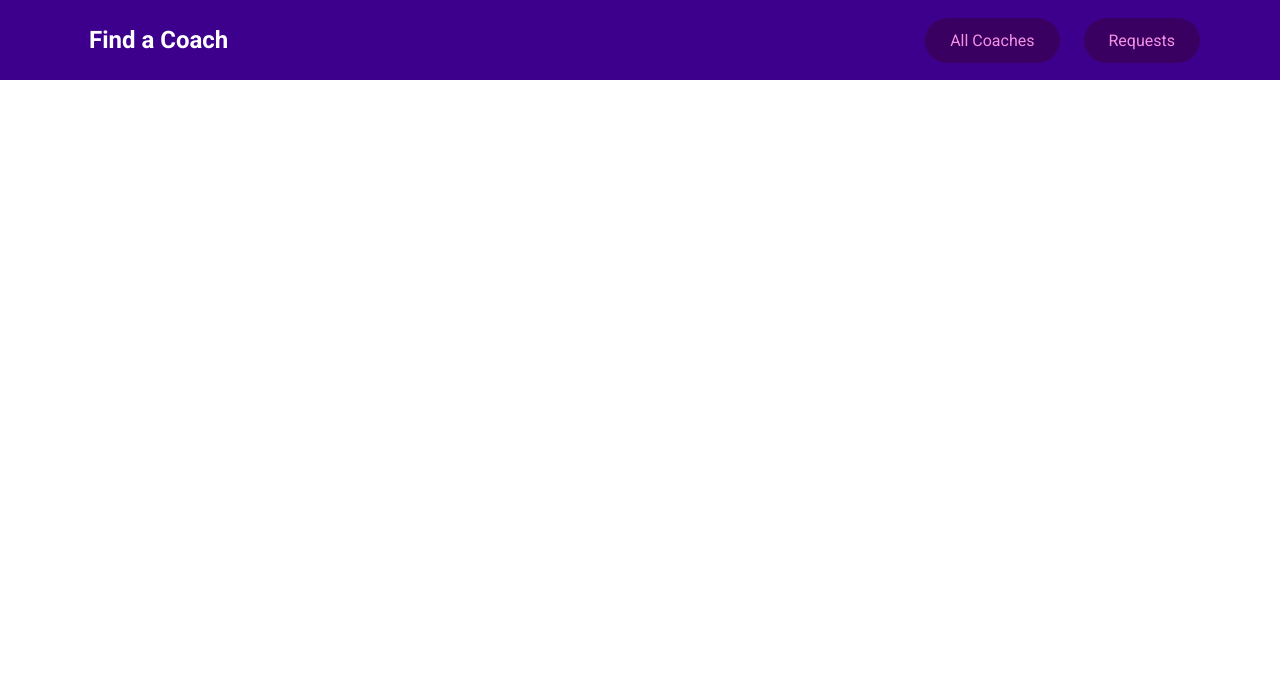
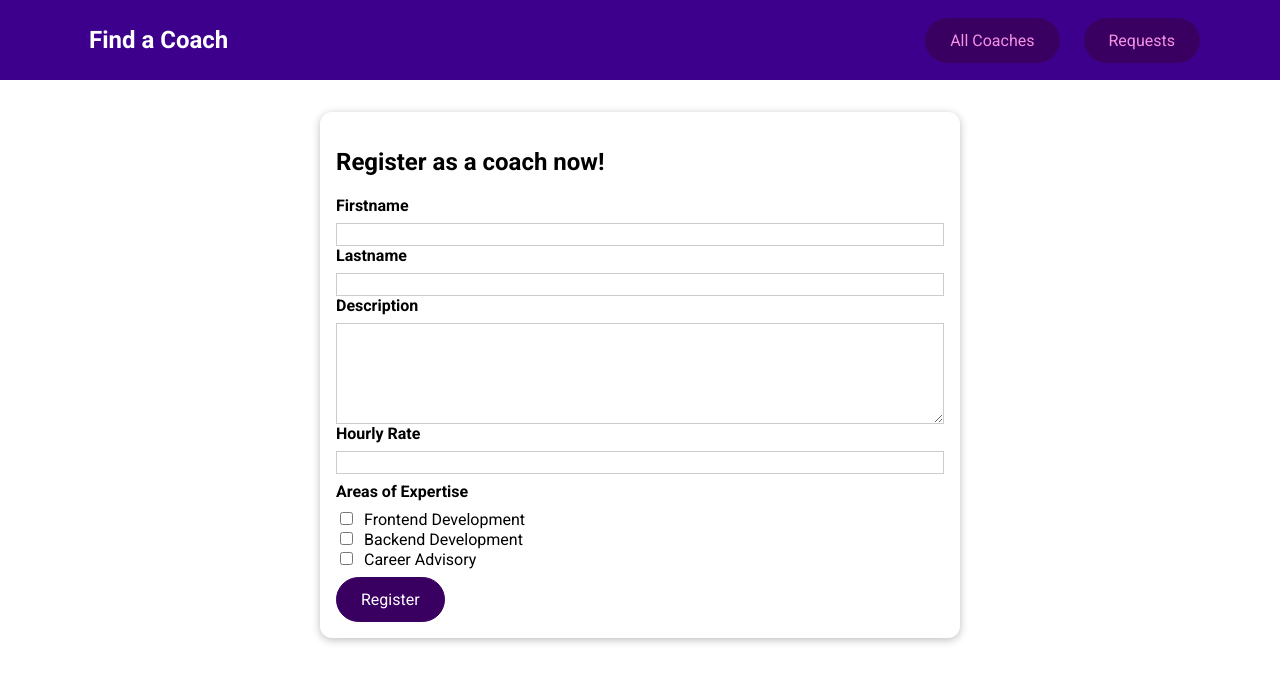
Before and after one commit to Morkachukzy/find-a-coach-web-app, a Vue app: page /register in a window 1280 px wide. Shown: the top 682 px of the page. Built offline with nearby package versions, Linux system fonts and the light colour scheme.

Commit message:
Added Coach Form and Coach Registration Component

```diff
--- /dev/null
+++ b/src/components/coaches/CoachForm.vue
@@ -0,0 +1,115 @@
+<template>
+  <form @submit.prevent=submitForm>
+    <div class='form-control'>
+      <label for='firstname'>Firstname</label>
+      <input type='text' id='firstname' v-model.trim='firstName'>
+      <label for='lastname'>Lastname</label>
+      <input type='text' id='lastname' v-model.trim='lastName'>
+      <label for='description'>Description</label>
+      <textarea name='description' cols='30' rows='5' id='description' v-model.trim='description'></textarea>
+      <label for='rate'>Hourly Rate</label>
+      <input type='number' id='rate' v-model.number='rate'>
+      <div class='form-control'>
+        <h3>Areas of Expertise</h3>
+        <div>
+          <input type='checkbox' id='frontend' value='frontend' v-model='areas'>
+          <label for='frontend'>Frontend Development</label>
+        </div>
+        <div>
+          <input type='checkbox' id='backend' value='backend' v-model='areas'>
+          <label for='backend'>Backend Development</label>
+        </div>
+        <div>
+          <input type='checkbox' id='career' value='career' v-model='areas'>
+          <label for='career'>Career Advisory</label>
+        </div>
+      </div>
+    </div>
+      <base-button>Register</base-button>
+  </form>
+</template>
+
+<script>
+export default {
+  name: 'CoachForm',
+  data() {
+    return {
+      firstName: '',
+      lastName: '',
+      description: '',
+      rate: null,
+      areas: []
+    };
+  },
+  methods: {
+    submitForm() {
+      const formData = {
+        first: this.firstName,
+        last: this.lastName,
+        desc: this.description,
+        rate: this.rate,
+        areas: this.areas
+      };
+      console.log(formData);
+
+    }
+  }
+};
+</script>
+
+<style scoped>
+.form-control {
+  margin: 0.5rem 0;
+}
+
+label {
+  font-weight: bold;
+  display: block;
+  margin-bottom: 0.5rem;
+}
+
+input[type='checkbox'] + label {
+  font-weight: normal;
+  display: inline;
+  margin: 0 0 0 0.5rem;
+}
+
+input,
+textarea {
+  display: block;
+  width: 100%;
+  border: 1px solid #ccc;
+  font: inherit;
+}
+
+input:focus,
+textarea:focus {
+  background-color: #f0e6fd;
+  outline: none;
+  border-color: #3d008d;
+}
+
+input[type='checkbox'] {
+  display: inline;
+  width: auto;
+  border: none;
+}
+
+input[type='checkbox']:focus {
+  outline: #3d008d solid 1px;
+}
+
+h3 {
+  margin: 0.5rem 0;
+  font-size: 1rem;
+}
+
+.invalid label {
+  color: red;
+}
+
+.invalid input,
+.invalid textarea {
+  border: 1px solid red;
+}
+</style>
--- a/src/views/coaches/CoachRegistration.vue
+++ b/src/views/coaches/CoachRegistration.vue
@@ -1,10 +1,19 @@
 <template>
-  <div></div>
+  <section>
+    <base-card>
+    <h2>Register as a coach now!</h2>
+    <coach-form />
+    </base-card>
+  </section>
+
 </template>
 
 <script>
+import CoachForm from '../../components/coaches/CoachForm';
 export default {
-  name: 'CoachRegistration'
+  name: 'CoachRegistration',
+  components: { CoachForm }
+
 };
 </script>
 
```
